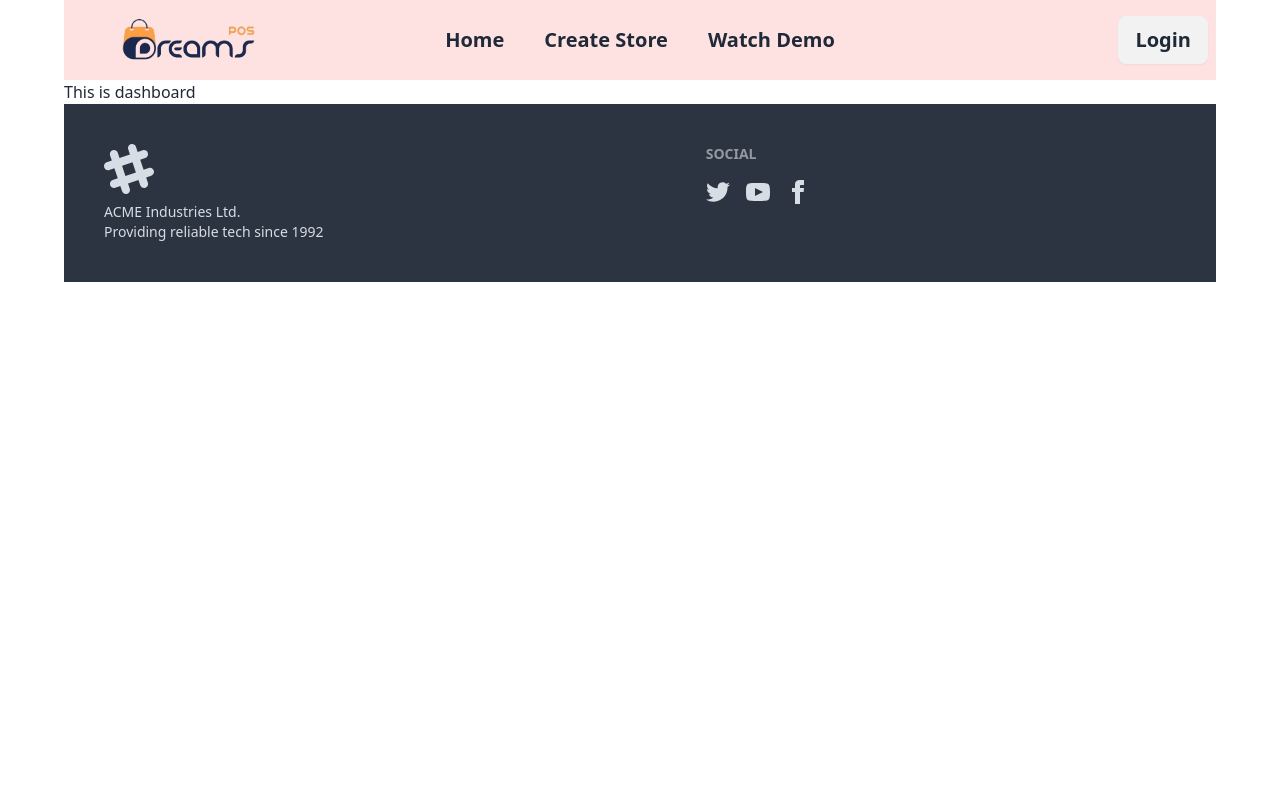
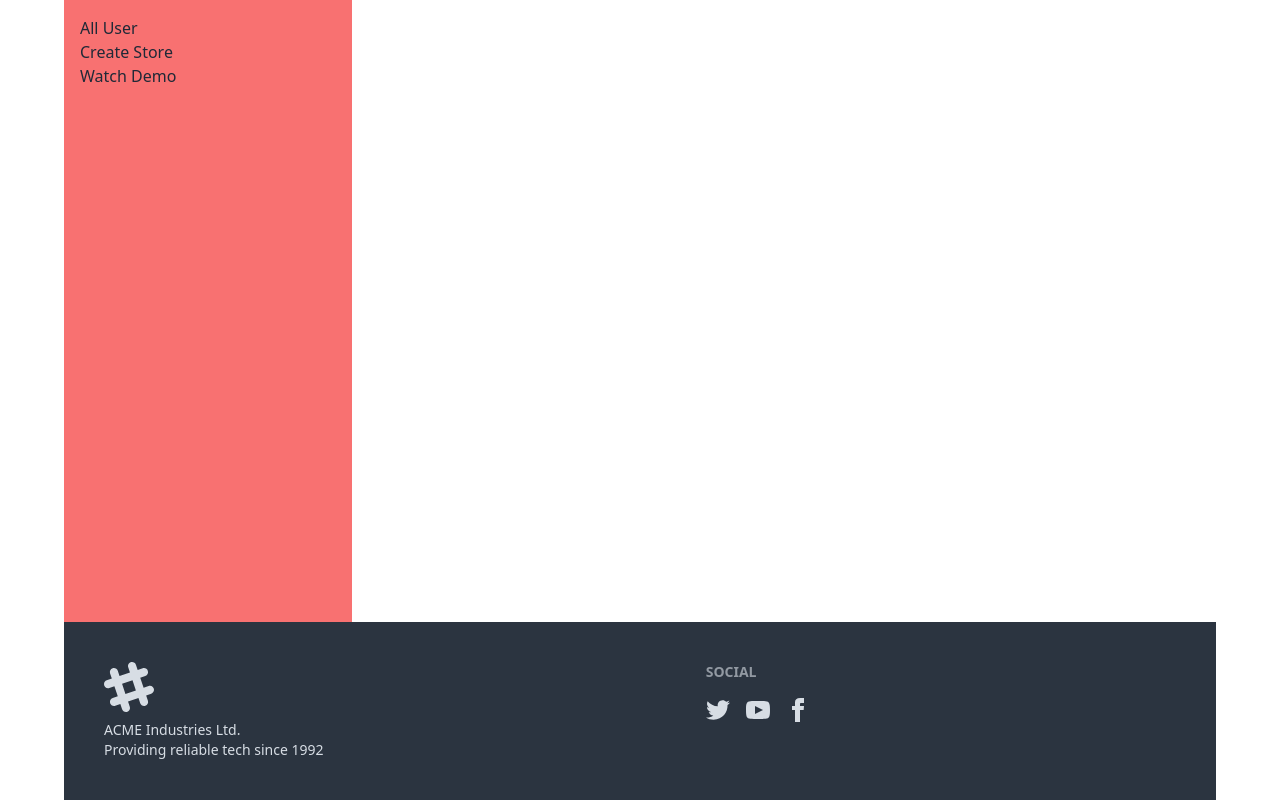
Before and after one commit to Badhon-Roy/inventory-management-system, a React (Vite) app: page /dashboard in a window 1280 px wide. Built offline with nearby package versions, Linux system fonts and the light colour scheme; no server answers.

Commit message:
login and register system added and dashboard layout make

```diff
--- a/package.json
+++ b/package.json
@@ -10,6 +10,7 @@
     "preview": "vite preview"
   },
   "dependencies": {
+    "axios": "^1.6.2",
     "firebase": "^10.6.0",
     "localforage": "^1.10.0",
     "match-sorter": "^6.3.1",
--- a/src/Components/Navbar/Navbar.jsx
+++ b/src/Components/Navbar/Navbar.jsx
@@ -1,4 +1,4 @@
-import { NavLink } from "react-router-dom";
+import { Link, NavLink } from "react-router-dom";
 import logoImg from "../../assets/images/logo1-removebg-preview.png"
 import { useContext } from "react";
 import { AuthContext } from "../../AuthProvider/AuthProvider";
@@ -38,9 +38,9 @@ const Navbar = () => {
                         <li><a>Item 3</a></li>
                     </ul>
                 </div>
-                <a className="btn btn-ghost text-xl">
-                    <img className="w-2/3" src={logoImg} alt="" />
-                </a>
+                <Link to="/" className="ml-4">
+                    <img className="" src={logoImg} alt="" />
+                </Link>
             </div>
             <div className="navbar-center hidden lg:flex">
                 <ul className="flex gap-10 text-xl font-bold">
@@ -90,7 +90,7 @@ const Navbar = () => {
                                         <img src={user?.photoURL} />
                                     </div>
                                 </div>
-                                <h2>{user?.displayName}</h2>
+                                <h2 className="md:block hidden">{user?.displayName}</h2>
                             </label>
                             <ul tabIndex={0} className="dropdown-content z-[10] menu p-2 shadow bg-base-100 rounded-box w-52">
                                 <li className="text-xl font-medium">{user?.displayName}</li>
--- a/src/Pages/CreateStore/CreateStore/CreateStore.jsx
+++ b/src/Pages/CreateStore/CreateStore/CreateStore.jsx
@@ -2,16 +2,35 @@ import { useContext } from "react";
 import { useForm } from "react-hook-form";
 import { BsDot } from "react-icons/bs"
 import { AuthContext } from "../../../AuthProvider/AuthProvider";
+import axios from "axios";
+import Swal from "sweetalert2";
 
 
 const CreateStore = () => {
-    const {user} = useContext(AuthContext)
+    const { user } = useContext(AuthContext)
     const { register, handleSubmit, formState: { errors }, reset } = useForm();
     const onSubmit = data => {
         console.log(data);
+        axios.post('http://localhost:5000/shops', data)
+            .then(res => {
+                console.log(res.data);
+                if (res.data.insertedId) {
+                    Swal.fire({
+                        position: "top-end",
+                        icon: "success",
+                        title: "Create store successful.",
+                        showConfirmButton: false,
+                        timer: 1500
+                    });
+                    reset()
+                }
+            })
+            .catch(error => {
+                console.log(error.massage);
+            })
     };
     return (
-        <div className="p-8 my-16 shadow-lg border">
+        <div className="p-8 md:mx-0 mx-2 my-16 shadow-lg border">
             <h2 className="md:text-4xl text-2xl my-8 font-bold text-center underline">Create Store</h2>
 
 
--- /dev/null
+++ b/src/Pages/Dashboard/AllUsers/AllUsers.jsx
@@ -0,0 +1,11 @@
+
+
+const AllUsers = () => {
+    return (
+        <div>
+            <h2 className="text-4xl">all User</h2>
+        </div>
+    );
+};
+
+export default AllUsers;
--- a/src/Pages/Dashboard/Dashboard/Dashboard.jsx
+++ b/src/Pages/Dashboard/Dashboard/Dashboard.jsx
@@ -1,9 +1,44 @@
+import { NavLink, Outlet } from "react-router-dom";
+import Footer from "../../../Components/Footer/Footer";
 
 
 const Dashboard = () => {
     return (
-        <div>
-            <h2>This is dashboard</h2>
+        <div className="max-w-[1600px] mx-auto lg:px-16 md:px-8">
+            <div className="flex gap-10">
+                <div className="bg-red-400 p-4 w-1/4" style={{height: 'calc(100vh - 178px)'}}>
+                    <ul>
+                        <li><NavLink
+                            to="/dashboard/allUsers"
+                            className={({ isActive, isPending }) =>
+                                isPending ? "pending" : isActive ? "active" : ""
+                            }
+                        >
+                            All User
+                        </NavLink></li>
+                        <li><NavLink
+                            to="/createStore"
+                            className={({ isActive, isPending }) =>
+                                isPending ? "pending" : isActive ? "active" : ""
+                            }
+                        >
+                            Create Store
+                        </NavLink></li>
+                        <li><NavLink
+                            to="/watchDemo"
+                            className={({ isActive, isPending }) =>
+                                isPending ? "pending" : isActive ? "active" : ""
+                            }
+                        >
+                            Watch Demo
+                        </NavLink></li>
+                    </ul>
+                </div>
+                <div className="flex-1">
+                    <Outlet></Outlet>
+                </div>
+            </div>
+            <Footer></Footer>
         </div>
     );
 };
```
Also changed, not shown: src/main.jsx (+11 -4 lines), 1 other file (tests, documents, lock files or other folders).
